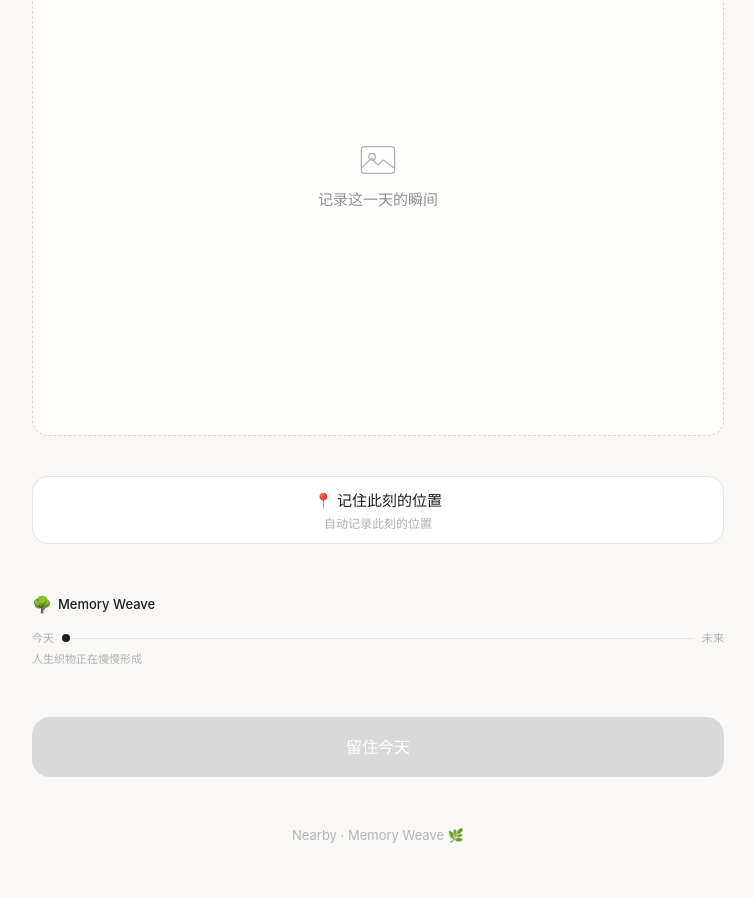
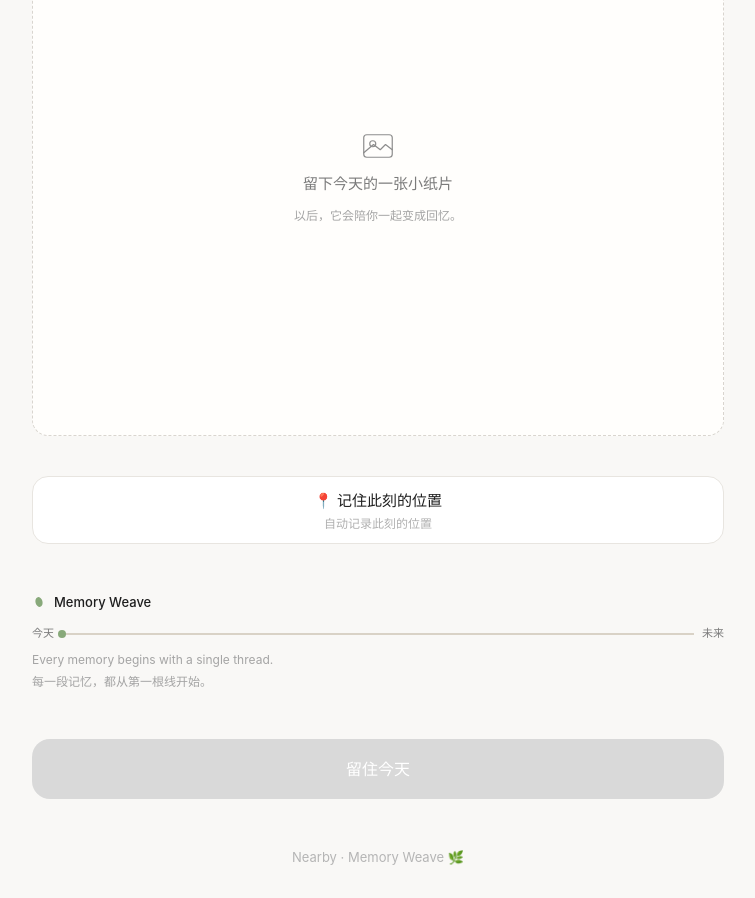
Before and after one commit to hello-morrow/nearby, a Next.js app: page /create in a window 1280 px wide. Shown: the part 880-1778 px from the top of the page, without its empty margins (58-813 px from the left). Built offline with nearby package versions, Linux system fonts and the light colour scheme.

Commit message:
refine: brand green #88A97A, Memory Weave knots+seed, upload poetic text, hand-drawn camera

```diff
--- a/src/app/create/page.tsx
+++ b/src/app/create/page.tsx
@@ -7,7 +7,7 @@ import MemoryWeave from '@/components/MemoryWeave'
 import type { DiaryEntry } from '@/types'
 import { getPreviousVisits } from '@/lib/places'
 
-const GREEN = '#B7CDA4'
+const GREEN = '#88A97A'
 const MOODS = ['😊', '😌', '😭', '😤', '❤️', '🌧️']
 
 export default function CreatePage() {
@@ -121,8 +121,13 @@ export default function CreatePage() {
             ) : (
               <div onClick={() => fileInputRef.current?.click()}
                 style={{ width:'100%',aspectRatio:'4/3',borderRadius:'16px',border:'1px dashed #D9D5CF',backgroundColor:'#FFFEFC',display:'flex',flexDirection:'column',justifyContent:'center',alignItems:'center',cursor:'pointer',gap:'8px' }}>
-                <svg width="40" height="40" viewBox="0 0 48 48" fill="none" stroke="#B0B0B0" strokeWidth="1.5"><rect x="4" y="8" width="40" height="32" rx="4"/><circle cx="17" cy="20" r="4"/><path d="M4 34l12-12 8 8 6-6 14 10"/></svg>
-                <span style={{ fontSize:'15px',color:'#909090' }}>记录这一天的瞬间</span>
+                <svg width="36" height="36" viewBox="0 0 48 48" fill="none" stroke="#8D8D8D" strokeWidth="1.6" strokeLinecap="round" strokeLinejoin="round">
+                  <rect x="5" y="9" width="38" height="30" rx="4" />
+                  <circle cx="17" cy="21" r="4" />
+                  <path d="M5 33 L18 22 L27 29 L34 22 L43 29" />
+                </svg>
+                <span style={{ fontSize:'15px',color:'#7B7B7B' }}>留下今天的一张小纸片</span>
+                <span style={{ fontSize:'12px',color:'#A4A4A4',marginTop:'2px' }}>以后，它会陪你一起变成回忆。</span>
               </div>
             )}
             <input ref={fileInputRef} type="file" accept="image/*" onChange={handleImage} style={{ display:'none' }} />
--- a/src/components/Calendar.tsx
+++ b/src/components/Calendar.tsx
@@ -44,11 +44,11 @@ export default function Calendar({ recordedDates }: CalendarProps) {
           <div key={i} style={{ display:'flex',alignItems:'center',justifyContent:'center',height:'40px' }}>
             {day!==null ? (
               isT(day) ? (
-                <div style={{ width:'40px',height:'40px',borderRadius:'999px',backgroundColor:'#B7CDA4',color:'#FFF',display:'flex',alignItems:'center',justifyContent:'center',fontSize:'15px',fontWeight:500 }}>{day}</div>
+                <div style={{ width:'40px',height:'40px',borderRadius:'999px',backgroundColor:'#88A97A',color:'#FFF',display:'flex',alignItems:'center',justifyContent:'center',fontSize:'15px',fontWeight:500 }}>{day}</div>
               ) : (
                 <div style={{ width:'40px',height:'40px',borderRadius:'999px',display:'flex',flexDirection:'column',alignItems:'center',justifyContent:'center' }}>
                   <span style={{ fontSize:'15px',color:'#1E1E1E' }}>{day}</span>
-                  {hasR(day) && <div style={{ width:'4px',height:'4px',borderRadius:'50%',backgroundColor:'#B7CDA4',opacity:0.5 }} />}
+                  {hasR(day) && <div style={{ width:'4px',height:'4px',borderRadius:'50%',backgroundColor:'#88A97A',opacity:0.5 }} />}
                 </div>
               )
             ) : <div />}
--- a/src/components/MemoryWeave.tsx
+++ b/src/components/MemoryWeave.tsx
@@ -13,41 +13,53 @@ export default function MemoryWeave({ entryCount }: MemoryWeaveProps) {
     requestAnimationFrame(() => setAnimated(true))
   }, [])
 
-  const nodeCount = Math.max(1, entryCount + 1)
+  const knotCount = Math.min(entryCount, 4)
 
   return (
-    <div style={{ width: '100%' }}>
-      <div style={{ display:'flex',alignItems:'center',gap:'6px',marginBottom:'12px' }}>
-        <span style={{ fontSize:'16px' }}>🌳</span>
+    <div style={{ width:'100%' }}>
+      <div style={{ display:'flex',alignItems:'center',gap:'8px',marginBottom:'12px' }}>
+        {/* Seed icon */}
+        <svg width="14" height="14" viewBox="0 0 14 14" fill="none">
+          <ellipse cx="7" cy="7" rx="3.5" ry="5" fill="#88A97A" stroke="none" transform="rotate(-15 7 7)" />
+        </svg>
         <h3 style={{ fontSize:'13px',fontWeight:500,color:'#1E1E1E',margin:0 }}>Memory Weave</h3>
       </div>
 
-      {/* 细线 + 节点 */}
-      <div style={{ display: 'flex', alignItems: 'center', gap: '8px', marginBottom: '4px' }}>
-        <span style={{ fontSize: '11px', color: '#B0B0B0', flexShrink: 0 }}>今天</span>
+      {/* Thread line with knots */}
+      <div style={{ display:'flex',alignItems:'center',gap:'8px',marginBottom:'8px' }}>
+        <span style={{ fontSize:'11px',color:'#7B7B7B',flexShrink:0 }}>今天</span>
 
-        <div style={{ flex: 1, height: '1px', backgroundColor: '#E5E5E5', position: 'relative', display: 'flex', alignItems: 'center', justifyContent: 'space-between' }}>
-          {Array.from({ length: nodeCount }).map((_, i) => (
-            <div
-              key={i}
-              style={{
-                width: i === 0 ? '8px' : '6px',
-                height: i === 0 ? '8px' : '6px',
-                borderRadius: '50%',
-                backgroundColor: i === 0 ? '#1E1E1E' : '#D0D0D0',
-                opacity: animated ? 1 : 0,
-                transform: animated ? 'scale(1)' : 'scale(0)',
-                transition: `opacity 400ms ease-out ${i * 200}ms, transform 400ms ease-out ${i * 200}ms`,
-              }}
-            />
+        <div style={{ flex:1,height:'2px',backgroundColor:'#D9D2C6',position:'relative',display:'flex',alignItems:'center' }}>
+          {/* Seed at start */}
+          <div style={{
+            position:'absolute',left:-4,top:'50%',transform:'translateY(-50%)',
+            width:'8px',height:'8px',borderRadius:'50%',backgroundColor:'#88A97A',
+            opacity:animated?1:0,transition:'opacity 400ms ease-out',
+          }} />
+
+          {/* Knots */}
+          {Array.from({ length: knotCount }).map((_, i) => (
+            <div key={i} style={{
+              position:'absolute',
+              left:`${20 + i * 22}%`,
+              top:i%2===0 ? -3 : 4,
+              width:'6px',height:'6px',borderRadius:'50%',
+              backgroundColor:'#C4B8A8',
+              opacity:animated?1:0,
+              transform:animated?'scale(1)':'scale(0)',
+              transition:`opacity 400ms ease-out ${i*200}ms, transform 400ms ease-out ${i*200}ms`,
+            }} />
           ))}
         </div>
 
-        <span style={{ fontSize: '11px', color: '#B0B0B0', flexShrink: 0 }}>未来</span>
+        <span style={{ fontSize:'11px',color:'#7B7B7B',flexShrink:0 }}>未来</span>
       </div>
 
-      <p style={{ fontSize: '11px', color: '#B0B0B0', margin: '4px 0 0 0' }}>
-        人生织物正在慢慢形成
+      <p style={{ fontSize:'12px',color:'#A4A4A4',margin:'4px 0 0 0',lineHeight:1.6 }}>
+        Every memory begins with a single thread.
+      </p>
+      <p style={{ fontSize:'12px',color:'#A4A4A4',margin:'2px 0 0 0',lineHeight:1.6 }}>
+        每一段记忆，都从第一根线开始。
       </p>
     </div>
   )
```
